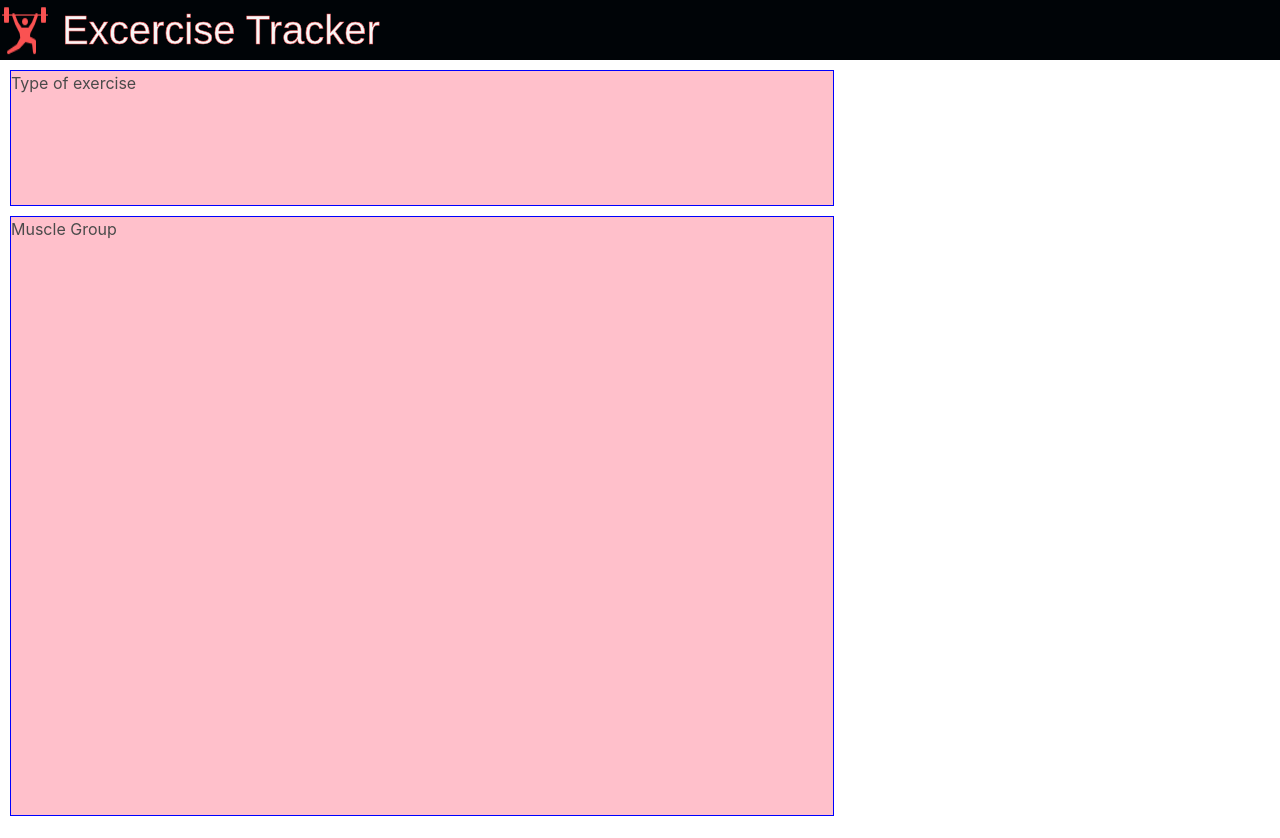
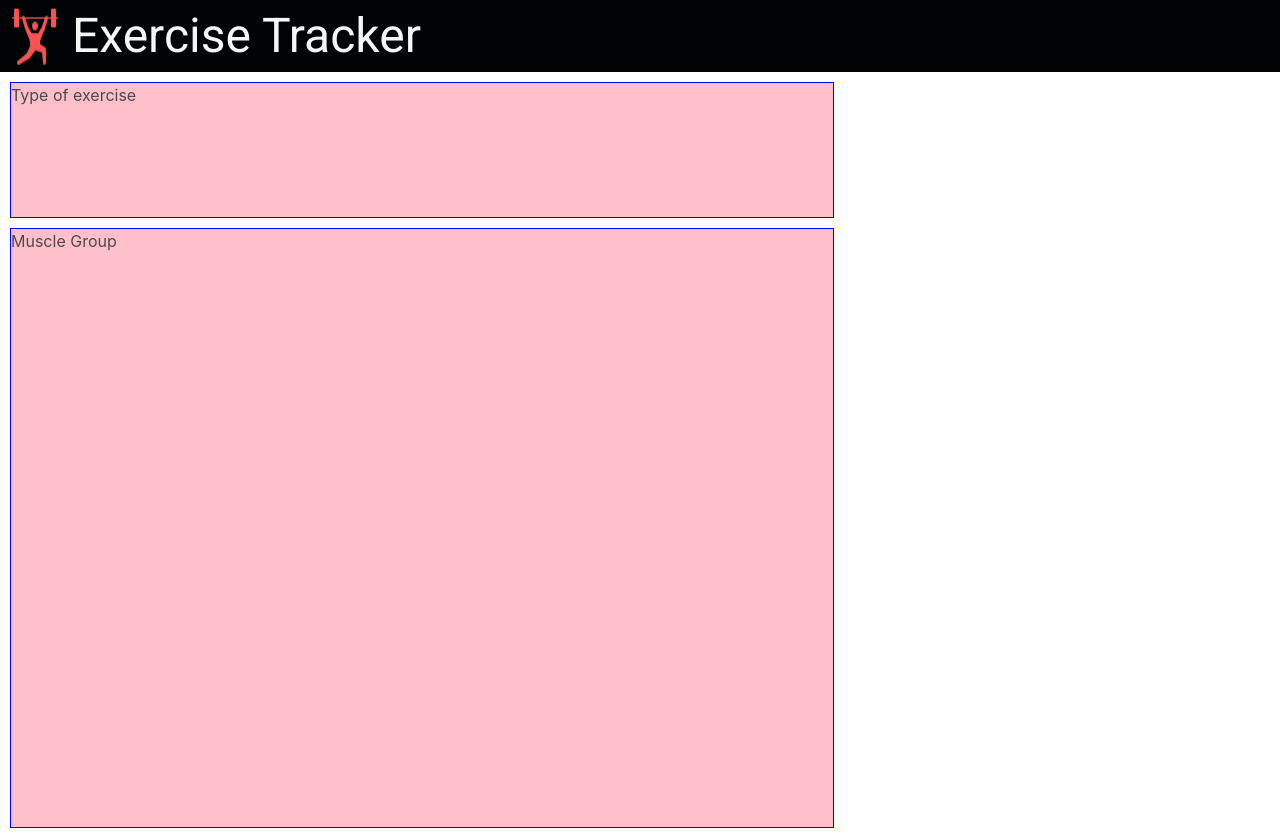
Before and after one commit to Azurelo/exercise-tracker, a plain HTML site: page index.html in a window 1280 px wide. Drawn offline with nearby package versions, Linux system fonts and the light colour scheme.

Commit message:
added font link

```diff
--- a/assets/style/style.css
+++ b/assets/style/style.css
@@ -21,6 +21,9 @@
 
 .navbar h1 {
     color: #F5F7F7;
-    font-family: sans-serif;
-    -webkit-text-stroke: 0.5px  #FA5252;
+    font-family: Roboto, sans-serif;
 }
+
+.navbar img {
+    margin-left: 10px;
+}
--- a/index.html
+++ b/index.html
@@ -5,13 +5,14 @@
     <meta http-equiv="X-UA-Compatible" content="IE=edge">
     <meta name="viewport" content="width=device-width, initial-scale=1.0">
     <link rel="stylesheet" href="https://cdnjs.cloudflare.com/ajax/libs/bulma/0.9.4/css/bulma.min.css" integrity="sha512-HqxHUkJM0SYcbvxUw5P60SzdOTy/QVwA1JJrvaXJv4q7lmbDZCmZaqz01UPOaQveoxfYRv1tHozWGPMcuTBuvQ==" crossorigin="anonymous" referrerpolicy="no-referrer" />
+    <link href="https://fonts.googleapis.com/css2?family=Roboto:ital,wght@0,300;0,400;0,500;1,300;1,400&display=swap" rel="stylesheet">
     <link rel="stylesheet" href="assets/style/style.css">
     <title>Document</title>
 </head>
 <body>
     <nav class="navbar" role="navigation" aria-label="main navigation">
         <img src="assets/images/weighlifting50.png" alt="weighlifting">
-        <h1 class="ml-3 is-size-2 is-vcentered">Excercise Tracker</h1>
+        <h1 class="ml-3 is-size-1 is-vcentered">Exercise Tracker</h1>
     </nav>
     <div>
         <div id="exercise">Type of exercise</div>
```
